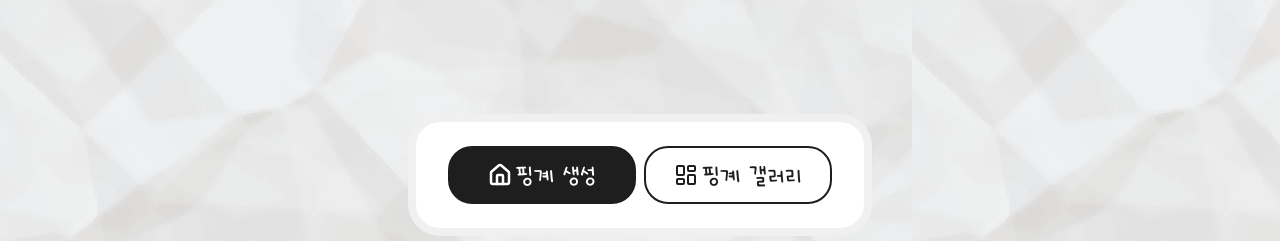
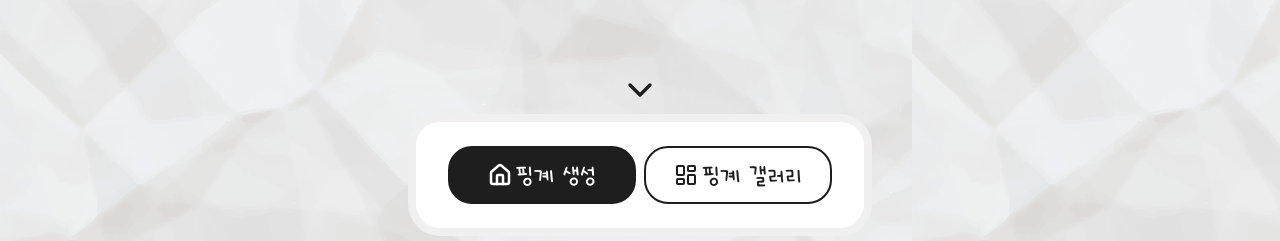
Before and after one commit to pinggyeKing/pinggyeking-frontend, a Next.js app: page / in a window 1280 px wide. Shown: the part 556-797 px from the top of the page. Built offline with nearby package versions, Linux system fonts and the light colour scheme.

Commit message:
feat: add toggle functionality to Navigation component for improved visibility control

```diff
--- a/src/components/layout/Navigation.tsx
+++ b/src/components/layout/Navigation.tsx
@@ -2,8 +2,8 @@
 
 import { usePathname } from "next/navigation";
 import Link from "next/link";
-import React from "react";
-import { Home, LayoutDashboard } from "lucide-react";
+import React, { useState } from "react";
+import { Home, LayoutDashboard, ChevronDown, ChevronUp } from "lucide-react";
 
 interface IMenuItem {
   label: string;
@@ -29,13 +29,34 @@ const menuItems: IMenuItem[] = [
 
 const Navigation = () => {
   const currentPath = usePathname();
+  const [isVisible, setIsVisible] = useState(true);
+
+  const toggleVisibility = () => {
+    setIsVisible(!isVisible);
+  };
 
   return (
     <nav
       className="fixed bottom-0 left-1/2 -translate-x-1/2 w-full max-w-[480px] p-2"
       aria-label="메인 네비게이션"
     >
-      <div className="rounded-[32px] bg-[#F0F0F0] p-2">
+      <div className="flex flex-col items-center gap-1">
+        {/* Toggle Arrow Button */}
+        <button
+          onClick={toggleVisibility}
+          className="flex h-10 w-10 items-center justify-center transition-colors duration-200"
+          aria-label={isVisible ? "네비게이션 숨기기" : "네비게이션 보이기"}
+        >
+          {isVisible ? (
+            <ChevronDown className="h-10 w-10 text-[#1E1E1E]" strokeWidth={2} />
+          ) : (
+            <ChevronUp className="h-10 w-10 text-[#1E1E1E]" strokeWidth={2} />
+          )}
+        </button>
+
+        {/* Navigation Container */}
+        {isVisible && (
+          <div className="w-full rounded-[32px] bg-[#F0F0F0] p-2">
             <div className="flex items-stretch justify-stretch gap-8 rounded-[24px] bg-white px-8 py-6">
               {menuItems.map(({ label, href, ariaLabel, icon: Icon }) => {
                 const isActive = currentPath === href;
@@ -68,6 +89,8 @@ const Navigation = () => {
               })}
             </div>
           </div>
+        )}
+      </div>
     </nav>
   );
 };
```
Lines whose indentation alone changed are shown as unchanged.
